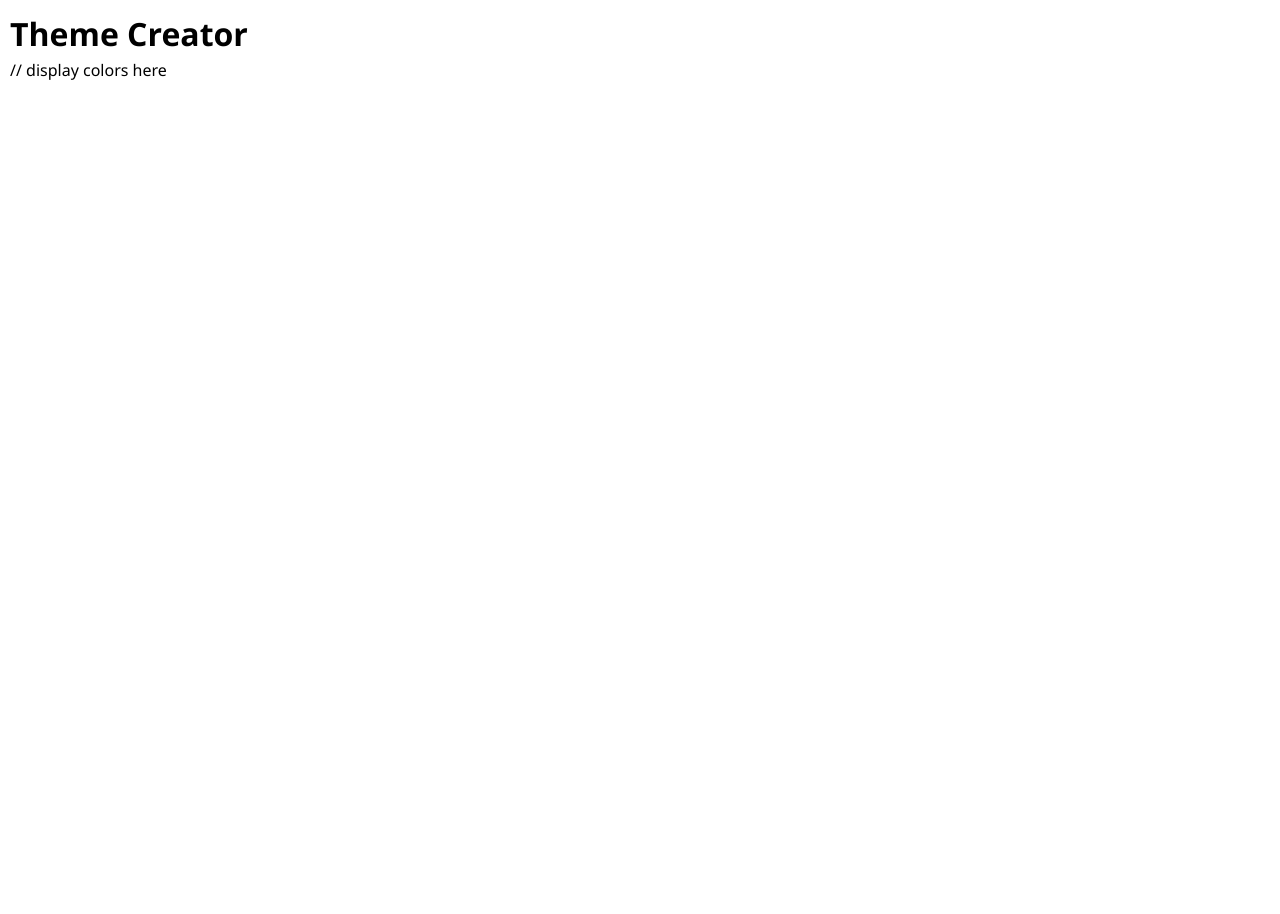
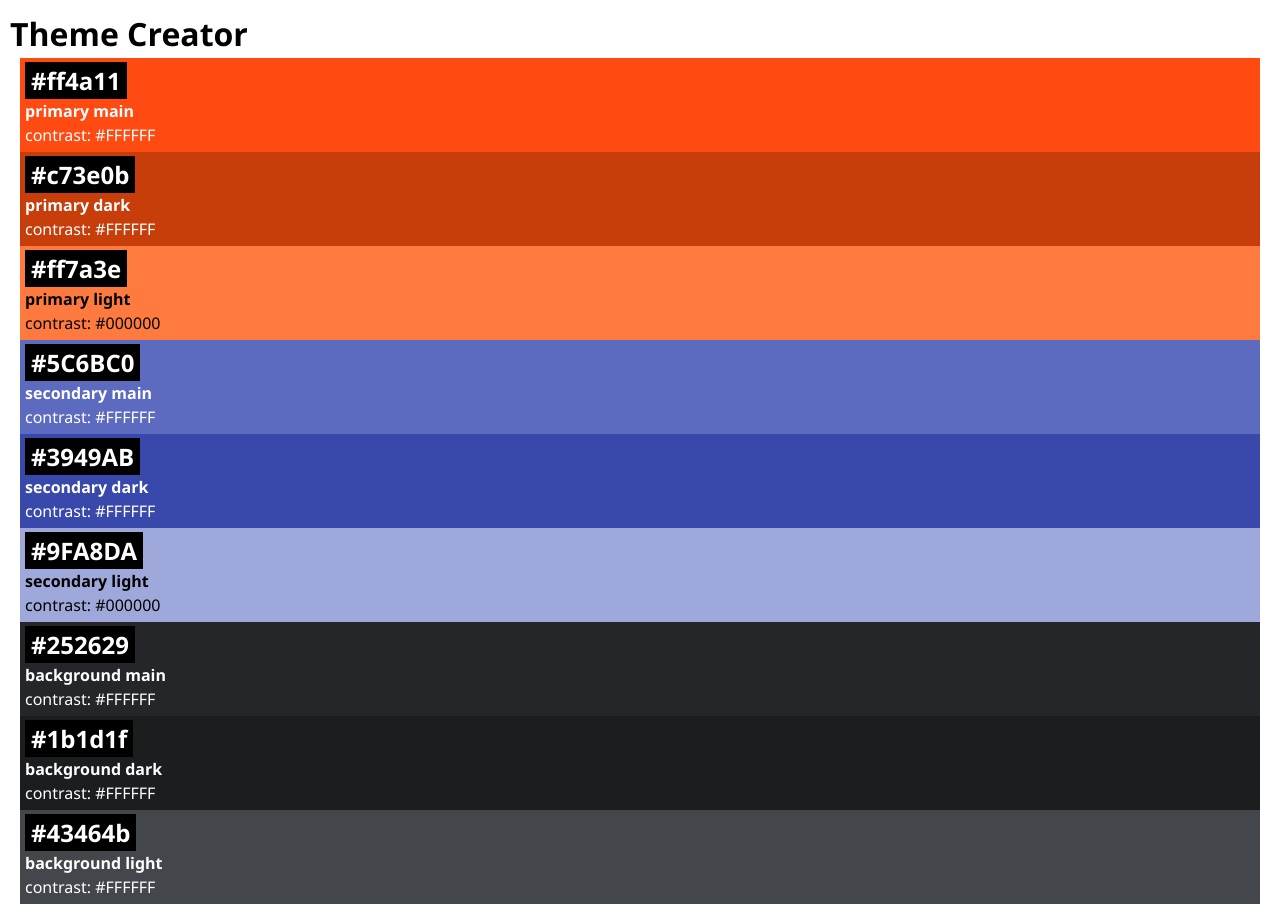
Before and after one commit to marcoh-dev/color-theme-app, a React (Vite) app: page / in a window 1280 px wide. Before the commit the page ends 800 px from the top, so only its background shows below. Built offline with nearby package versions, Linux system fonts and the light colour scheme.

Commit message:
added the feature to display the initial color theme

```diff
--- a/src/App.css
+++ b/src/App.css
@@ -2,3 +2,7 @@ body {
   font-family: "Segoe UI", "Helvetica Neue", Arial, sans-serif;
   padding: 10px;
 }
+
+.color-theme {
+  padding: 0;
+}
--- a/src/App.jsx
+++ b/src/App.jsx
@@ -6,7 +6,11 @@ function App() {
   return (
     <>
       <h1>Theme Creator</h1>
-      // display colors here
+      <ul class="color-theme">
+        {initialColors.map((color) => (
+          <Color key={color.id} color={color} />
+        ))}
+      </ul>
     </>
   );
 }
--- a/src/Components/Color/Color.css
+++ b/src/Components/Color/Color.css
@@ -1,11 +1,19 @@
 .color-card {
   margin: 0px 10px;
   padding: 5px;
+  list-style: none;
 }
 
-.color-card-headline {
+.color-card__headline {
   display: inline;
   padding: 2px 6px;
   background: black;
   color: white;
 }
+
+.color-card__role {
+  font-weight: bold;
+}
+
+.color-card__contrast {
+}
--- a/src/Components/Color/Color.jsx
+++ b/src/Components/Color/Color.jsx
@@ -1,5 +1,16 @@
 import "./Color.css";
 
 export default function Color({ color }) {
-  return null;
+  console.log(color);
+  return (
+    <li id={color.id} className="color-card" style={{ backgroundColor: color.hex }}>
+      <h2 className="color-card__headline">{color.hex}</h2>
+      <p className="color-card__role" style={{ color: color.contrastText }}>
+        {color.role}
+      </p>
+      <p className="color-card__contrast" style={{ color: color.contrastText }}>
+        contrast: {color.contrastText}
+      </p>
+    </li>
+  );
 }
```
